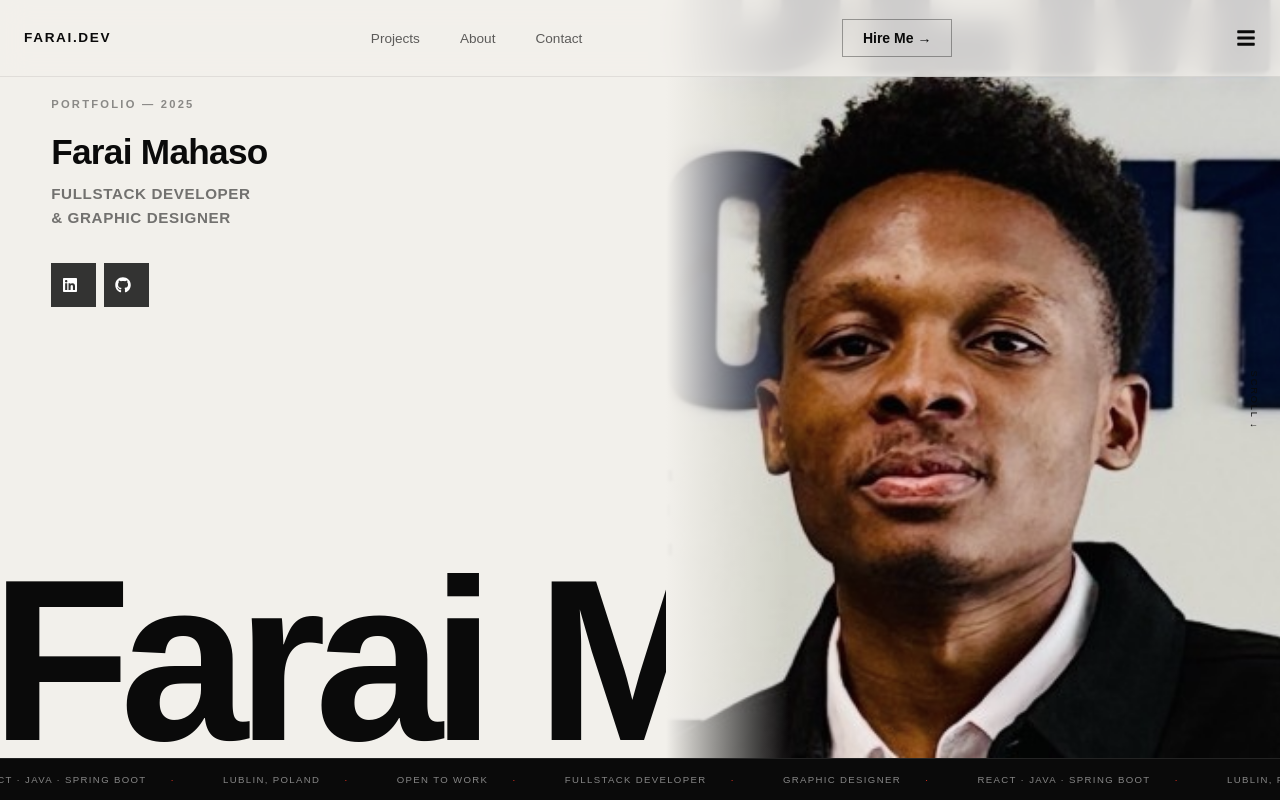
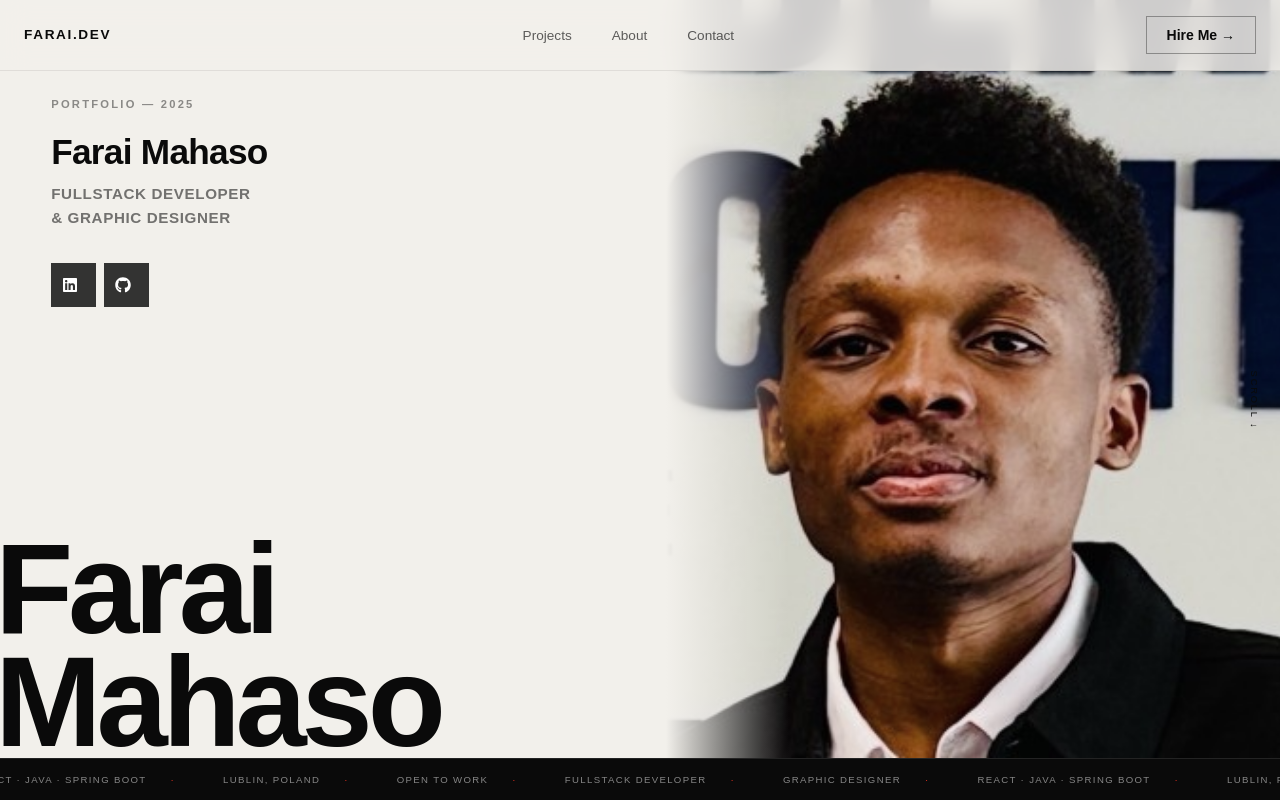
Before and after one commit to fariethedev/farai-portfolio, a React (Vite) app: page / in a window 1280 px wide. Shown: the top 800 px of the page. Built offline with nearby package versions, Linux system fonts and the light colour scheme.

Commit message:
fix: hamburger hidden on desktop, hero name wraps to left side

```diff
--- a/src/components/Header.jsx
+++ b/src/components/Header.jsx
@@ -242,23 +242,26 @@ export default function Header() {
           Scroll ↓
         </motion.p>
 
-        {/* ── Giant overflowing name — BEHIND photo ── */}
+        {/* ── Giant name — left side, wraps to 2 lines, behind photo ── */}
         <motion.h1
           initial={{ y: 80, opacity: 0 }}
           animate={{ y: 0, opacity: 1 }}
           transition={{ duration: 1.0, ease: [0.16, 1, 0.3, 1] }}
           style={{
             position: "absolute",
-            bottom: "2.6rem",   /* sit just above ticker */
+            bottom: "2.6rem",
             left: "-0.04em",
-            zIndex: 5,          /* BEHIND photo (z:10) but above bg */
+            zIndex: 5,
             fontFamily: "'Poppins', sans-serif",
             fontWeight: 900,
-            fontSize: "clamp(5rem, 18vw, 18rem)",
-            lineHeight: 0.85,
+            fontSize: "clamp(3.5rem, 10vw, 9rem)",
+            lineHeight: 0.88,
             color: "#0a0a0a",
-            letterSpacing: "-0.05em",
-            whiteSpace: "nowrap",
+            letterSpacing: "-0.04em",
+            /* Allow wrapping so it fits on the left */
+            whiteSpace: "normal",
+            wordBreak: "break-word",
+            width: "52%",
             userSelect: "none",
             pointerEvents: "none",
             y: nameY,
--- a/src/components/Navbar.jsx
+++ b/src/components/Navbar.jsx
@@ -100,11 +100,11 @@ export default function Navbar() {
             Hire Me →
           </Link>
 
-          {/* Mobile burger */}
+          {/* Mobile burger — Tailwind md:hidden controls visibility */}
           <button
             onClick={() => setIsOpen(true)}
-            style={{ color: onLight ? "#0a0a0a" : "#fff", transition: "color 0.3s", minWidth: "44px", minHeight: "44px", display: "flex", alignItems: "center", justifyContent: "flex-end" }}
-            className="md:hidden text-xl focus:outline-none"
+            style={{ color: onLight ? "#0a0a0a" : "#fff", transition: "color 0.3s", minWidth: "44px", minHeight: "44px" }}
+            className="md:hidden text-xl focus:outline-none flex items-center justify-end"
           >
             <FaBars />
           </button>
```
